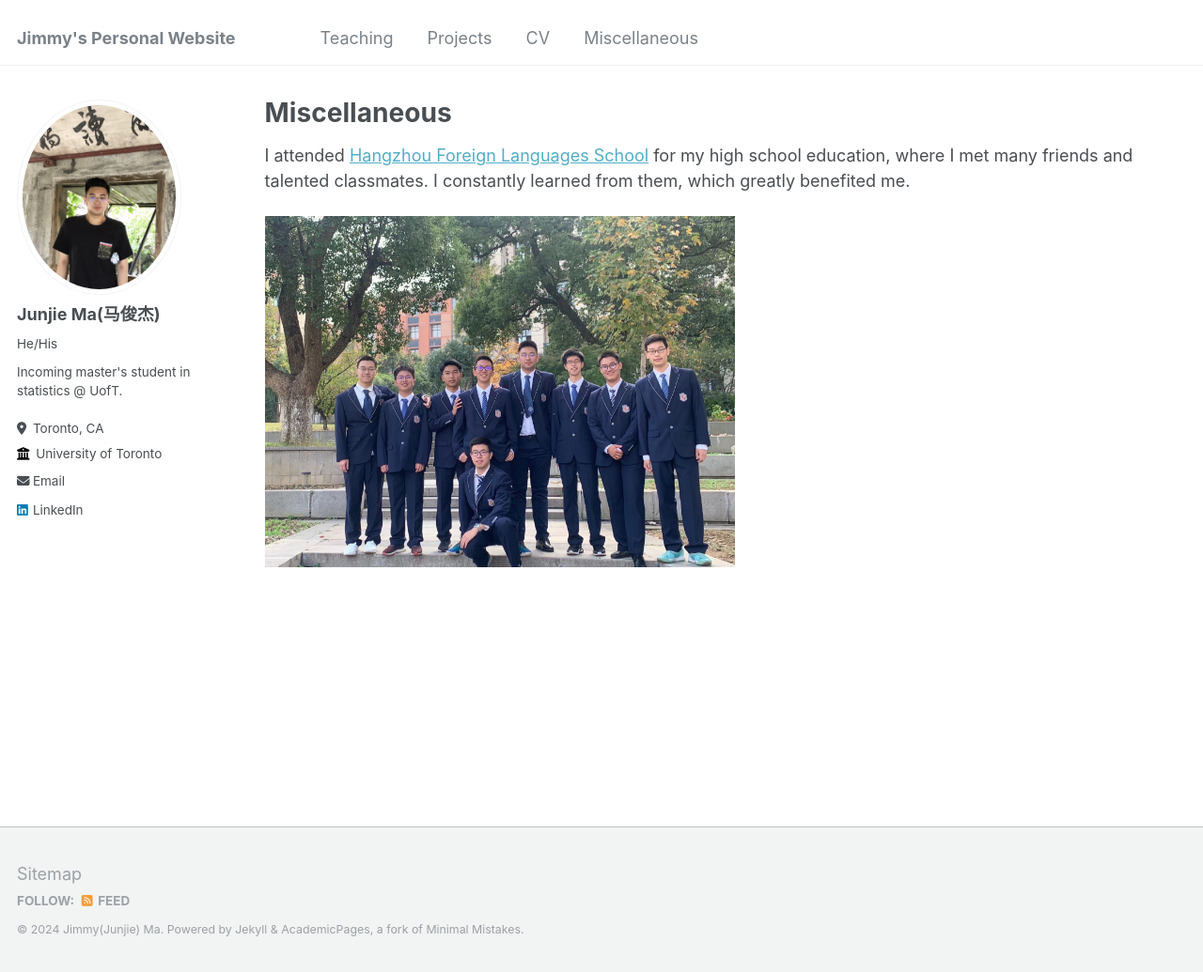
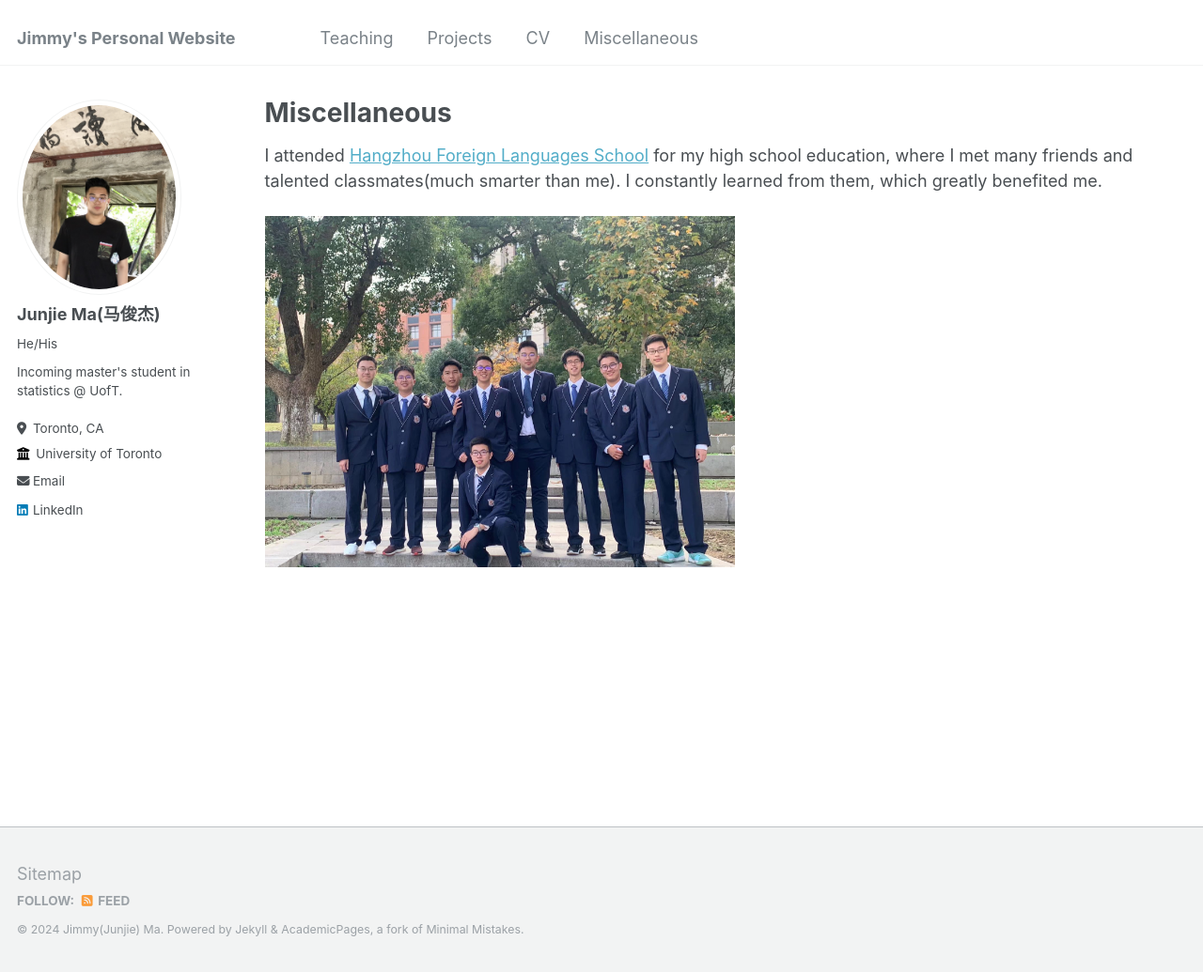
Before and after one commit to JimmyMa1006/JimmyMa1006.github.io, a Jekyll site: the page built from _pages/miscellaneous.md, in a window 1280 px wide and 1035 px high. Shown: the whole window at 94% size. Built offline with Jekyll 4.4.1, drawn with Linux system fonts in a browser that asks for light colours.

Commit message:
Update miscellaneous.md

```diff
--- a/_pages/miscellaneous.md
+++ b/_pages/miscellaneous.md
@@ -5,6 +5,6 @@ permalink: /miscellaneous/
 author_profile: true
 ---
 
-I attended [Hangzhou Foreign Languages School](http://www.chinahw.net/web/index.php/index/xxgk/moid/25) for my high school education, where I met many friends and talented classmates. I constantly learned from them, which greatly benefited me.
+I attended [Hangzhou Foreign Languages School](http://www.chinahw.net/web/index.php/index/xxgk/moid/25) for my high school education, where I met many friends and talented classmates(much smarter than me). I constantly learned from them, which greatly benefited me.
 
 <img src="https://github.com/JimmyMa1006/JimmyMa1006.github.io/blob/1f715c22d9cff999232bea9855eca2f2583214d4/images/HighSchool.png?raw=true" alt="HighSchool" width="500"/>
```
